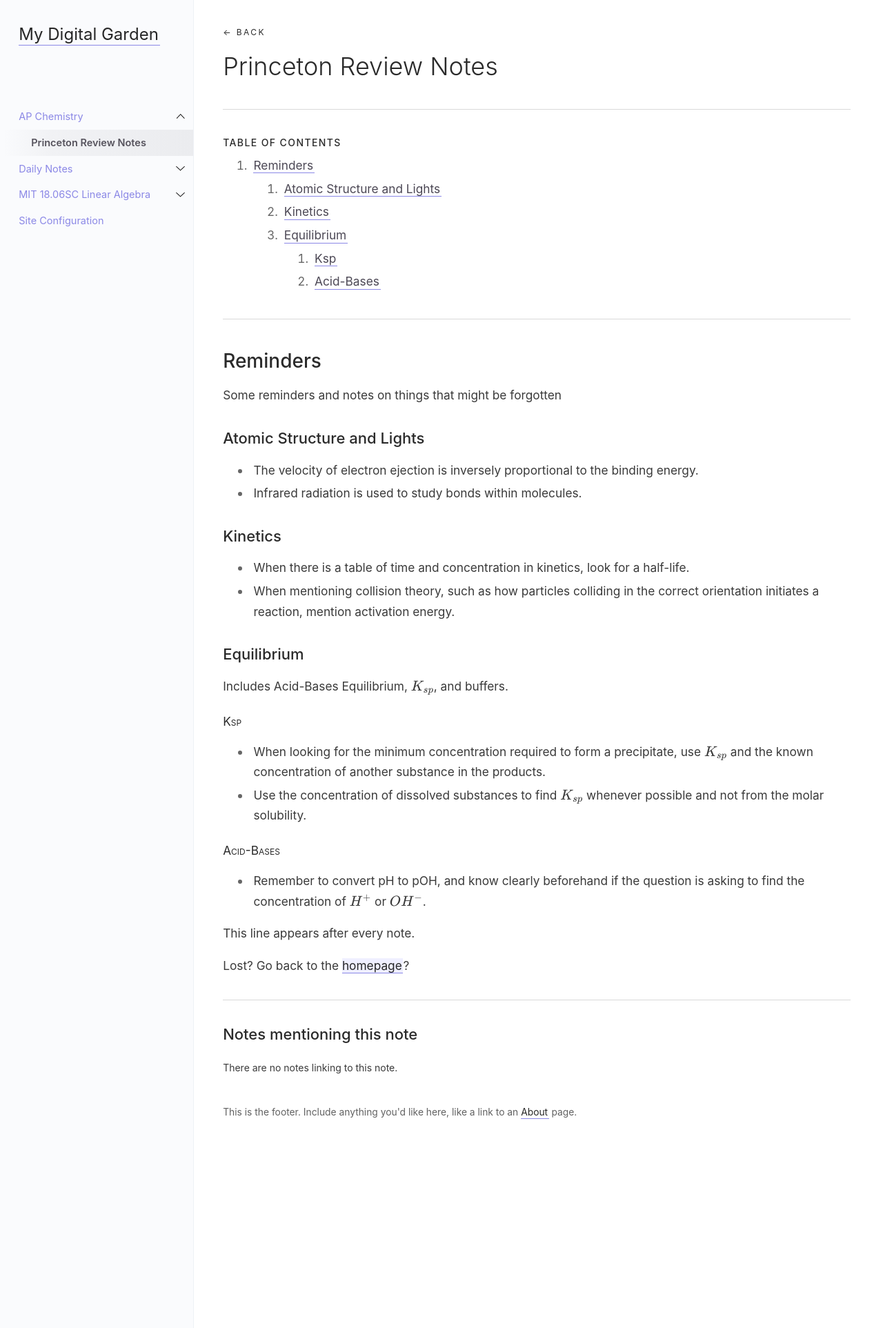
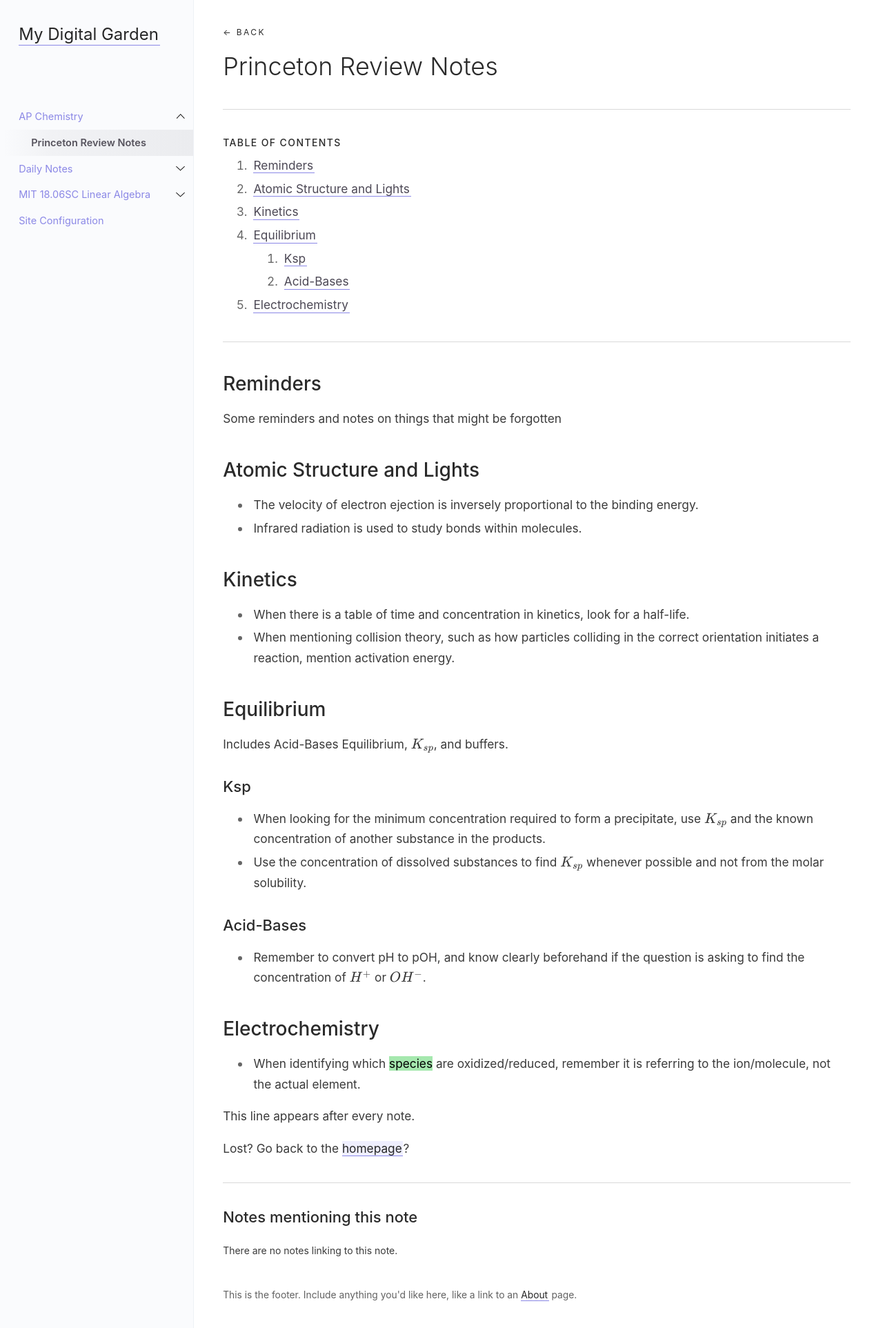
Before and after one commit to andyw-0612/andyw-0612.github.io, a Jekyll site: the page built from _notes/AP Chemistry/Princeton Review Notes.md, in a window 1280 px wide. Shown: the top 1925 px of the page at 69% size. Built offline with Jekyll 4.4.1, drawn with Linux system fonts in a browser that asks for light colours.

Commit message:
vault backup: 2023-04-17 20:01:35

```diff
--- a/_notes/AP Chemistry/Princeton Review Notes.md
+++ b/_notes/AP Chemistry/Princeton Review Notes.md
@@ -13,21 +13,25 @@
 ## Reminders
 Some reminders and notes on things that might be forgotten
 
-### Atomic Structure and Lights
+## Atomic Structure and Lights
 - The velocity of electron ejection is inversely proportional to the binding energy.
 - Infrared radiation is used to study bonds within molecules.
 
-### Kinetics
+## Kinetics
 - When there is a table of time and concentration in kinetics, look for a half-life.
 - When mentioning collision theory, such as how particles colliding in the correct orientation initiates a reaction, mention activation energy.
 
 
-### Equilibrium
+## Equilibrium
 Includes Acid-Bases Equilibrium, $K_{sp}$, and buffers.
 
-#### Ksp
+### Ksp
 - When looking for the minimum concentration required to form a precipitate, use $K_{sp}$ and the known concentration of another substance in the products.
 - Use the concentration of dissolved substances to find $K_{sp}$ whenever possible and not from the molar solubility.
 
-#### Acid-Bases
+### Acid-Bases
 - Remember to convert pH to pOH, and know clearly beforehand if the question is asking to find the concentration of $H^{+}$ or $OH^{-}$.
+
+
+## Electrochemistry
+-  When identifying which ==species== are oxidized/reduced, remember it is referring to the ion/molecule, not the actual element.
```
